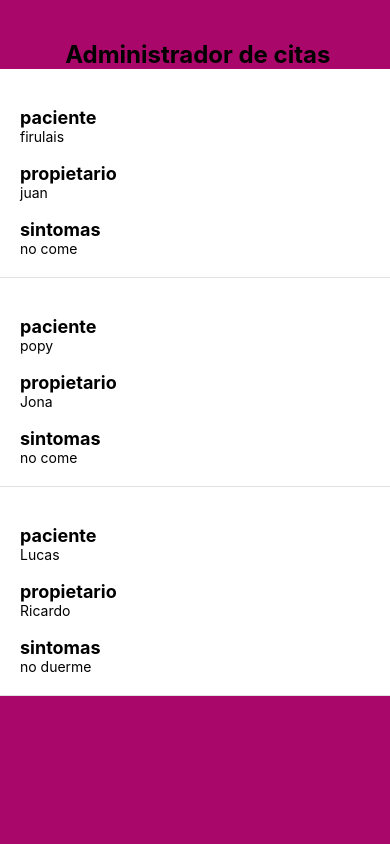
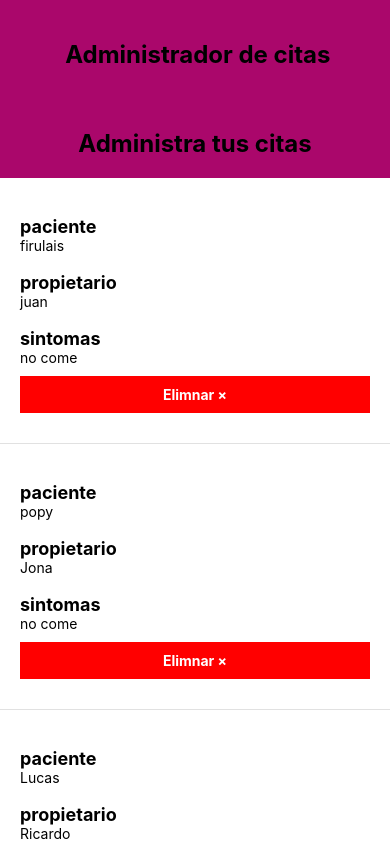
Before and after one commit to jonathanramirezislas/agenda-for-appointments, a React Native app: screen / in a window 390 px wide. Built offline with nearby package versions, Linux system fonts and the light colour scheme.

Commit message:
deleting dates

```diff
--- a/App.js
+++ b/App.js
@@ -11,20 +11,27 @@ import Cita from './components/Cita';
 
 const App = () => {
 
-  const [citas, setcitas] = useState([
+  const [citas, setCitas] = useState([
     { id :"1", paciente:"firulais", propietario:"juan", sintomas:"no come"},
     { id :"2", paciente:"popy", propietario:"Jona", sintomas:"no come"},
     { id :"3", paciente:"Lucas", propietario:"Ricardo", sintomas:"no duerme"}
   ])
 
+  const eliminarCita = id => {
+    setCitas( (citasActuales) => {
+      return citasActuales.filter(cita => cita.id !==id)
+    })
+  }
+
   return (
     <View style={styles.contenedor}>
       <Text style={styles.titulo}> Administrador de citas</Text>
+      <Text style={styles.titulo}>{citas.length >0 ? 'Administra tus citas' : 'No hay citas'}</Text>
 
         <FlatList
             keyExtractor={cita => cita.id}
             data={citas}
-            renderItem={ ({item}) => <Cita item={item} /> }
+            renderItem={ ({item}) => <Cita item={item} eliminarCita={eliminarCita} /> }
         />
 
     </View>
@@ -43,7 +50,8 @@ const styles = StyleSheet.create({
     marginTop:40,
     fontSize: 24,
     fontWeight: 'bold',
-    textAlign: 'center'
+    textAlign: 'center',
+    marginBottom:20
   }
 });
 
--- a/components/Cita.js
+++ b/components/Cita.js
@@ -1,7 +1,13 @@
 import React from 'react';
-import {View, Text,StyleSheet} from 'react-native';
+import {View, Text,StyleSheet, TouchableHighlight} from 'react-native';
 
-const Cita = ({item}) => {
+const Cita = ({item, eliminarCita}) => {
+
+   const dialogEliminar = (id) =>{
+     console.log('Eliminado..');
+     eliminarCita(id);
+   }
+
   return (
     <View style={styles.cita}>
       <View>
@@ -16,6 +22,12 @@ const Cita = ({item}) => {
         <Text style={styles.label}>sintomas</Text>
         <Text styles={styles.texto}>{item.sintomas}</Text>
       </View>
+      <View>
+        <TouchableHighlight onPress={() => dialogEliminar(item.id)} style={styles.btnEliminar}>
+          <Text style={styles.textElimnar}>Elimnar &times;</Text>
+        </TouchableHighlight>
+      </View>
+
     </View>
   );
 };
@@ -37,6 +49,16 @@ const styles = StyleSheet.create({
   },
   texto: {
     fontSize:18
+  },
+  btnEliminar: {
+    padding:10,
+    backgroundColor:'red',
+    marginVertical:10
+  },
+  textElimnar:{
+    color: '#FFF',
+    fontWeight:'bold',
+    textAlign: 'center'
   }
 });
 
```
